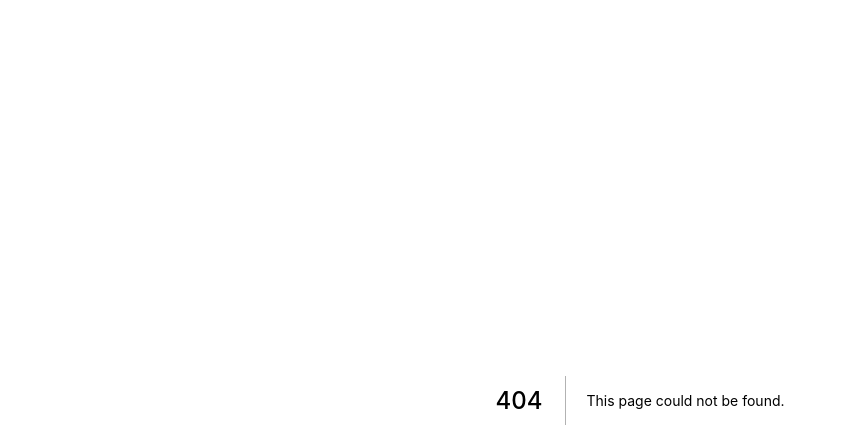
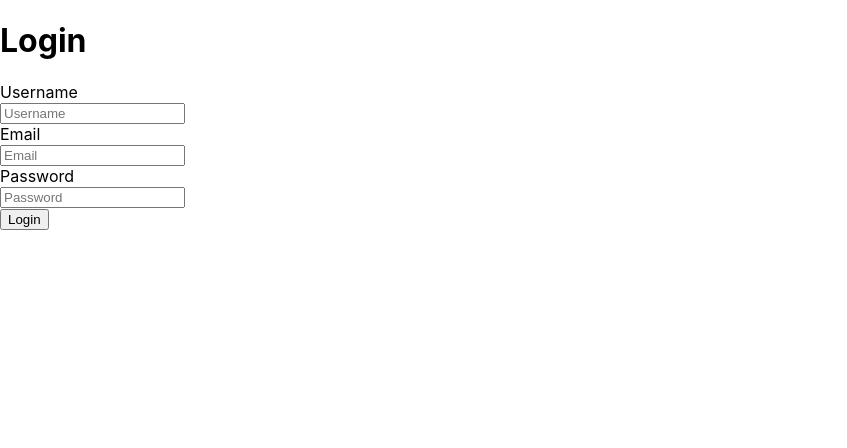
Before and after one commit to 1homsi/UniBans, a Next.js app: page /user/login in a window 1280 px wide. Before the commit this address had no page. Shown: the top 448 px of the page, without its empty margins (0-847 px from the left). Built offline with nearby package versions, Linux system fonts and the light colour scheme.

Commit message:
Updated Some Features

```diff
--- /dev/null
+++ b/components/Layout.jsx
@@ -0,0 +1,18 @@
+import Head from "next/head";
+import Nav from "./Navigation/Nav";
+
+const Layout = (props) => {
+  return (
+    <>
+      <Head>
+        <title>Unibans</title>
+        <meta name="description" content="Generated by create next app" />
+        <link rel="icon" href="/favicon.ico" />
+      </Head>
+      {/* <Nav /> */}
+      <div>{props.children}</div>
+    </>
+  );
+};
+
+export default Layout;
--- /dev/null
+++ b/components/Navigation/Nav.jsx
@@ -0,0 +1,9 @@
+const Nav = () => {
+  return (
+    <div>
+      <h1>Nav</h1>
+    </div>
+  );
+};
+
+export default Nav;
--- a/pages/_app.js
+++ b/pages/_app.js
@@ -1,7 +1,11 @@
+import Layout from '../components/Layout'
 import '../styles/globals.css'
 
-function MyApp({ Component, pageProps }) {
-  return <Component {...pageProps} />
+export default function MyApp({ Component, pageProps }) {
+  return (
+    <Layout>
+      <Component {...pageProps} />
+    </Layout>
+  )
+
 }
-
-export default MyApp
--- /dev/null
+++ b/pages/user/login/index.jsx
@@ -0,0 +1,75 @@
+import React, { useState } from "react";
+
+const Index = () => {
+  const [name, setName] = useState("");
+  const [email, setEmail] = useState("");
+  const [password, setPassword] = useState("");
+  const [space, setSpaceFound] = useState(false);
+
+  const submitForm = (event) => {
+    event.preventDefault();
+    if (space) {
+      return false;
+    }
+    console.log(`${name} \n ${email} \n ${password}`);
+  };
+
+  return (
+    <div>
+      <h1>Login</h1>
+      {space ? <p>Username has space</p> : <></>}
+      <form className="form" onSubmit={submitForm}>
+        <div>
+          <label htmlFor="username">Username</label>
+          <br />
+          <input
+            type="text"
+            id="username"
+            minLength="6"
+            maxLength="12"
+            placeholder="Username"
+            required
+            onChange={(e) => {
+              setName(e.target.value);
+              if (e.target.value.includes(" ")) {
+                setSpaceFound(true);
+              } else {
+                setSpaceFound(false);
+              }
+            }}
+          ></input>
+        </div>
+        <div>
+          <label htmlFor="email">Email</label>
+          <br />
+          <input
+            type="email"
+            id="email"
+            placeholder="Email"
+            required
+            onChange={(e) => setEmail(e.target.value)}
+          ></input>
+        </div>
+        <div>
+          <label htmlFor="password">Password</label>
+          <br />
+          <input
+            type="password"
+            id="password"
+            placeholder="Password"
+            minLength="8"
+            required
+            onChange={(e) => setPassword(e.target.value)}
+          ></input>
+        </div>
+        <div>
+          <button className="primary" type="submit">
+            Login
+          </button>
+        </div>
+      </form>
+    </div>
+  );
+};
+
+export default Index;
```
Also changed, not shown: pages/about/index.jsx (added, +9 -0 lines), pages/index.jsx (+2 -12 lines), pages/user/register/index.jsx (added, +9 -0 lines), styles/Home.module.css (deleted, +0 -116 lines), 1 other file (tests, documents, lock files or other folders).
